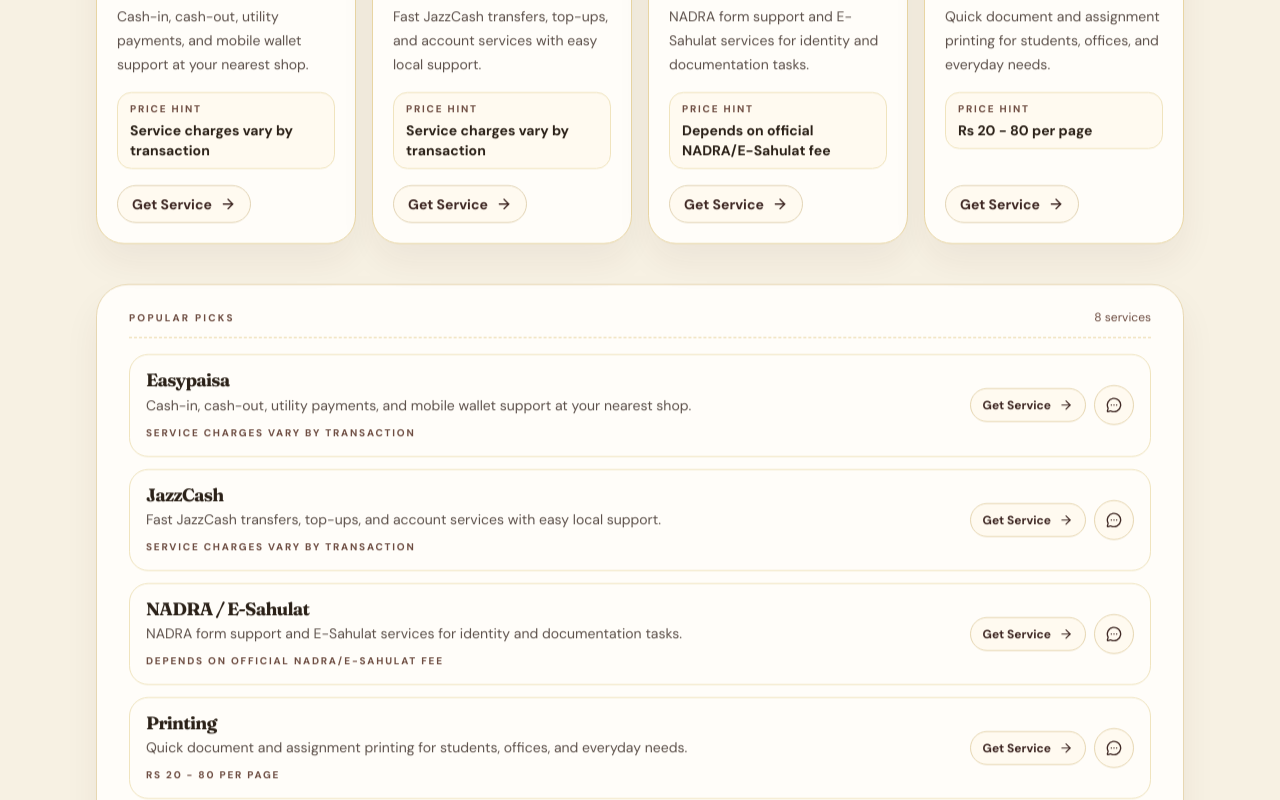
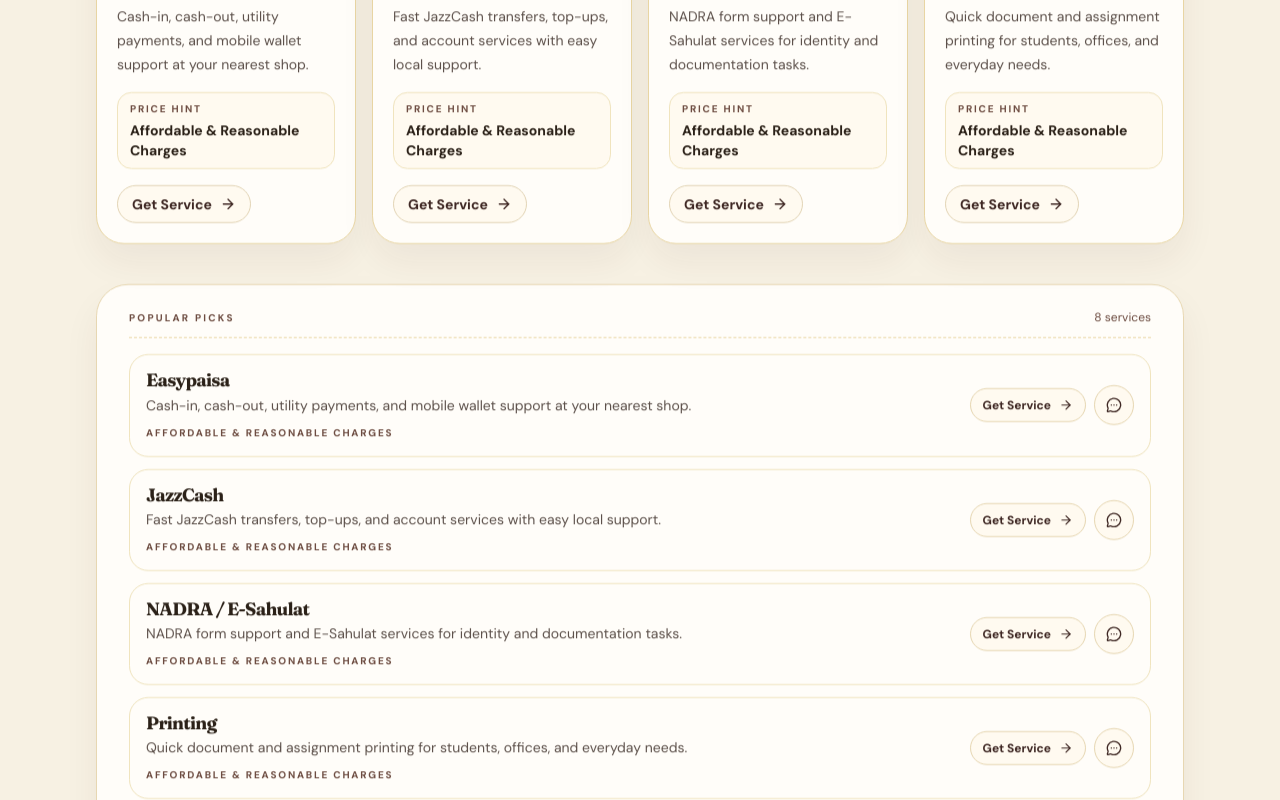
Before and after one commit to FahaD-DEV-collab-cloud/yasin-shop-website, a Next.js app in the folder frontend/: page / in a window 1280 px wide. Shown: the part 1060-1860 px from the top of the page. Built offline with nearby package versions, Linux system fonts and the light colour scheme.

Commit message:
feat: unify getPriceHint function to return a consistent price message across components

```diff
--- a/frontend/components/ServiceCard.tsx
+++ b/frontend/components/ServiceCard.tsx
@@ -40,7 +40,7 @@
   BadgeCheck: BadgeCheck,
 };
 
-const getPriceHint = (service: Service) => service.pricing.amount || "Custom quote";
+const getPriceHint = () => "Affordable & Reasonable Charges";
 
 export function ServiceCard({ service }: { service: Service }) {
   const Icon = iconMap[service.icon] ?? FileText;
@@ -70,7 +70,7 @@
       <div className="mt-auto pt-4">
         <div className="mb-3 rounded-xl border border-[#f0e4be] bg-[#fffaf0] px-3 py-2">
           <p className="text-[9px] font-semibold uppercase tracking-[0.18em] text-[#6D4C41]">Price hint</p>
-          <p className="mt-1 text-sm font-semibold text-[#2B2118]">{getPriceHint(service)}</p>
+          <p className="mt-1 text-sm font-semibold text-[#2B2118]">{getPriceHint()}</p>
         </div>
 
         <div className="flex items-center gap-2">
--- a/frontend/components/Services.tsx
+++ b/frontend/components/Services.tsx
@@ -33,7 +33,7 @@
 
 export const normalize = (value: string) => value.trim().toLowerCase();
 
-export const getPriceHint = (service: (typeof services)[number]) => service.pricing.amount || "Custom quote";
+export const getPriceHint = () => "Affordable & Reasonable Charges";
 
 export const getBucket = (service: (typeof services)[number]): Exclude<Tab, "All"> => {
   const name = normalize(service.name);
@@ -282,7 +282,7 @@
 
                 <div className="mt-4 rounded-[0.9rem] border border-[#f0e4be] bg-[#fffaf0] px-3 py-2">
                   <p className="text-[10px] font-semibold uppercase tracking-[0.18em] text-[#6D4C41]">Price hint</p>
-                  <p className="mt-1 text-sm font-semibold text-[#2B2118]">{getPriceHint(service)}</p>
+                  <p className="mt-1 text-sm font-semibold text-[#2B2118]">{getPriceHint()}</p>
                 </div>
 
                 <div className="mt-auto pt-4">
@@ -317,7 +317,7 @@
                     </Link>
                     <p className="mt-1 text-sm leading-6 text-[#5d514b]">{service.shortDescription}</p>
                     <p className="mt-2 text-[10px] font-semibold uppercase tracking-[0.18em] text-[#6D4C41]">
-                      {getPriceHint(service)}
+                      {getPriceHint()}
                     </p>
                   </div>
 
```
